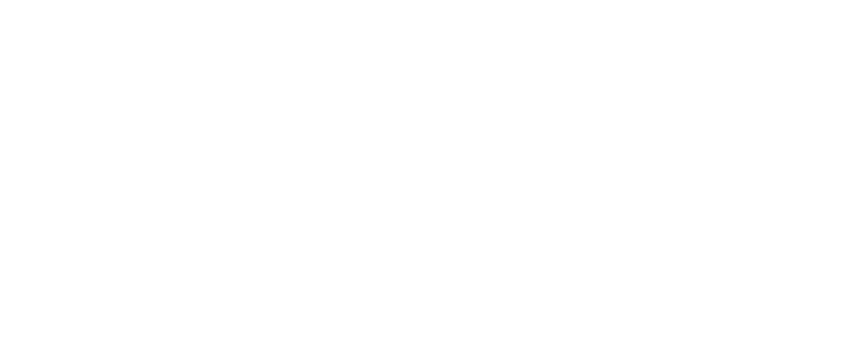
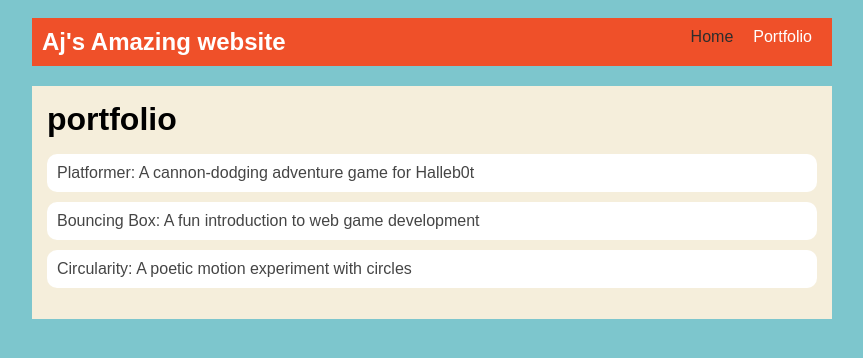
Before and after one commit to aj1015-droid/aj1015-droid.github.io, a plain HTML site: page portfolio.html in a window 1280 px wide. Shown: the whole page, without its empty margins (208-1071 px from the left). Drawn offline with Linux system fonts and the light colour scheme.

Commit message:
add portfolio page to website

```diff
--- a/portfolio.html
+++ b/portfolio.html
@@ -0,0 +1,44 @@
+<!DOCTYPE html>
+<html>
+  <head>
+    <title>Aj's amazing website</title>
+    <link rel="stylesheet" href="style.css" />
+  </head>
+
+  <body>
+    <!-- All content goes here -->
+    <div id="all-contents">
+        <nav>
+            <h1>Aj's Amazing website</h1>
+            <ul id="nav-ul">
+                <li class="nav-li"
+                <a href="index.html">Home</a>
+            </li>
+            <li class="nav-li">
+                <a href="portfolio.html">Portfolio</a>
+            </li>
+            </ul>
+        </nav>
+
+        <main>
+            <div class="content">
+                <h1>portfolio</h1>
+                <ul id="portfolio">
+                    <li>
+  <a href="fsd-projects/platformer/">Platformer: A cannon-dodging adventure game for Halleb0t</a>
+</li>
+<li>
+  <a href="fsd-projects/bouncing-box/">Bouncing Box: A fun introduction to web game development</a>
+</li>
+<li>
+  <a href="fsd-projects/circularity/">Circularity: A poetic motion experiment with circles</a>
+</li>
+
+                </ul>
+            </div>
+        </main>
+      </div>
+
+
+  </body>
+</html>
--- a/style.css
+++ b/style.css
@@ -75,3 +75,29 @@ main {
 h2, h3 {
     margin: 0px;
 }
+
+/* Portfolio styles */
+.content h1 {
+  color: black;
+}
+
+#portfolio {
+  list-style-type: none;
+  padding-left: 0;
+}
+
+#portfolio li {
+  background: #fff;
+  padding: 10px;
+  border-radius: 10px;
+  margin-bottom: 10px;
+}
+
+#portfolio li:hover {
+  background: #eee;
+}
+
+#portfolio a {
+  text-decoration: none;
+  color: #454545;
+}
```
Also changed, not shown: index.html (+5 -0 lines).
